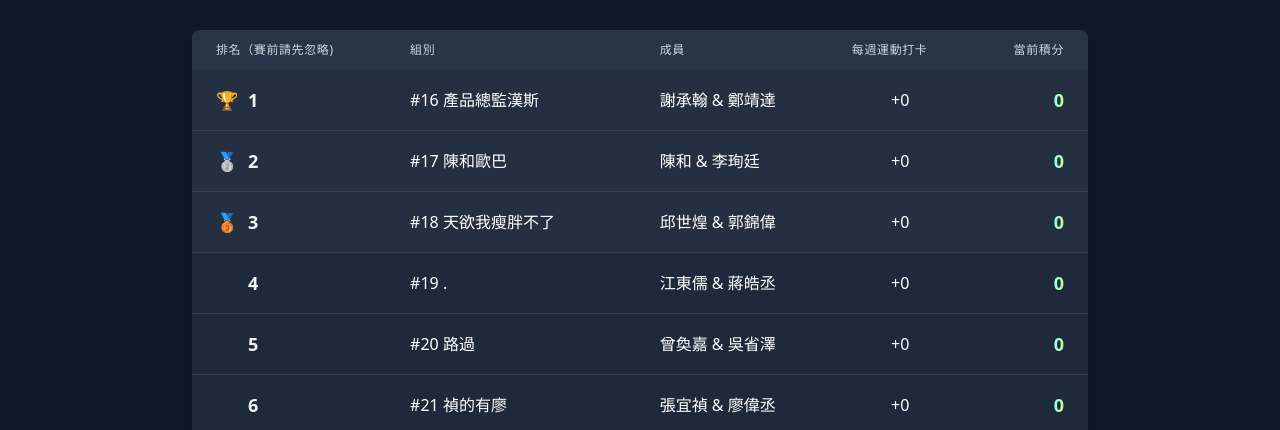
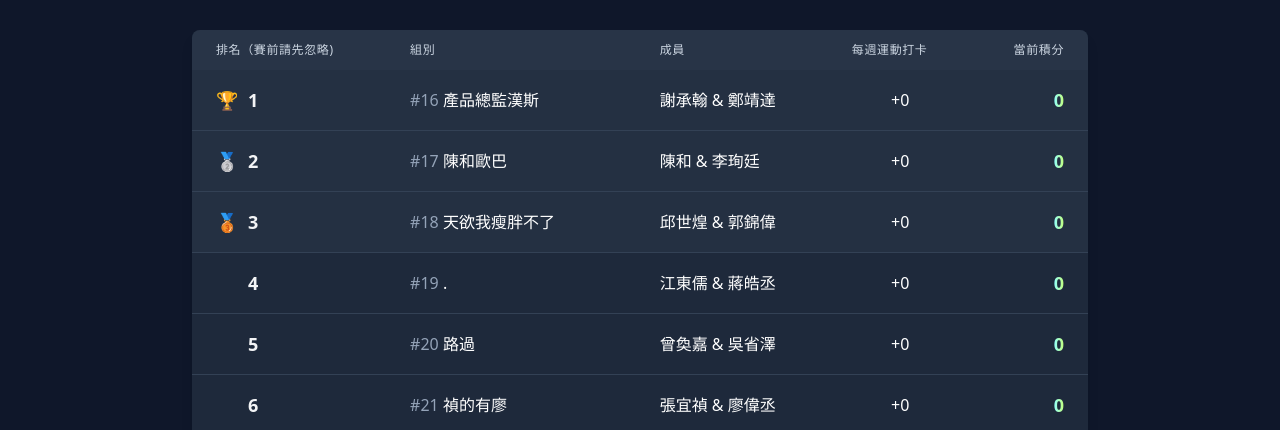
Before and after one commit to LouieWeng/cmoney-fitness-challenge, a React (Vite) app: page / in a window 1280 px wide. Both pictures are taken after a click on the button "每週賽況". Shown: the part 370-800 px from the top of the page. Built offline with nearby package versions, Linux system fonts and the light colour scheme.

Commit message:
把編號改成淺灰色

```diff
--- a/pages/RankingPage.tsx
+++ b/pages/RankingPage.tsx
@@ -96,7 +96,9 @@ const RankingPage: React.FC = () => {
                       {getTrophyIcon(index + 1)}
                       <span className="hidden sm:inline">{index + 1}</span>
                     </td>
-                    <td className="px-6 py-4 whitespace-nowrap font-medium text-white">#{team.id} {team.name}</td>
+                    <td className="px-6 py-4 whitespace-nowrap font-medium text-white">
+                      <span className="text-slate-400">#{team.id}</span> {team.name}
+                    </td>
                     <td className="px-6 py-4 whitespace-nowrap text-white">
                       {team.members.join(' & ')}
                     </td>
```
